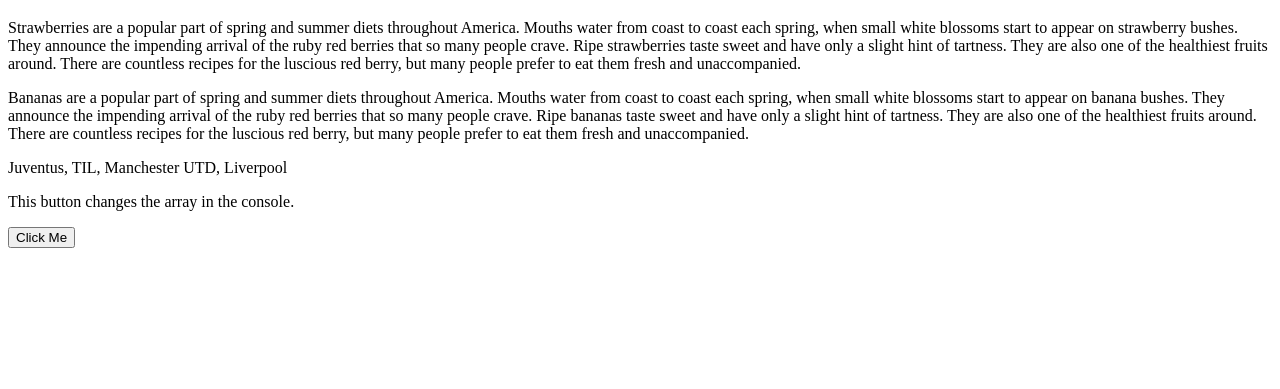
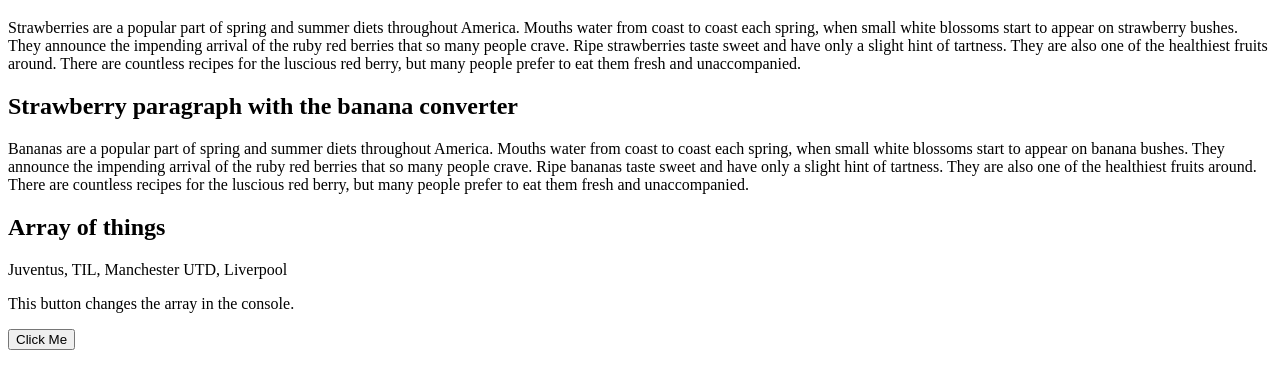
Before and after one commit to GlennTheNerd/maLevel1, a plain HTML site: page index.html in a window 1280 px wide. Shown: the part 61-450 px from the top of the page. Drawn offline with Linux system fonts and the light colour scheme.

Commit message:
added more logic to the html

```diff
--- a/index.html
+++ b/index.html
@@ -15,6 +15,7 @@
         There are countless recipes for the luscious red berry,
         but many people prefer to eat them fresh and unaccompanied.
     </p>
+<h2>Strawberry paragraph with the banana converter</h2>
     <p id="string">Strawberries are a popular part of spring and summer diets throughout
         America. Mouths water from coast to coast each spring,
         when small white blossoms start to appear on strawberry
@@ -25,7 +26,7 @@
         There are countless recipes for the luscious red berry,
         but many people prefer to eat them fresh and unaccompanied.
     </p>
-
+<h2>Array of things</h2>
     <p id="array"></p>
 
     <p>This button changes the array in the console.</p>
```
